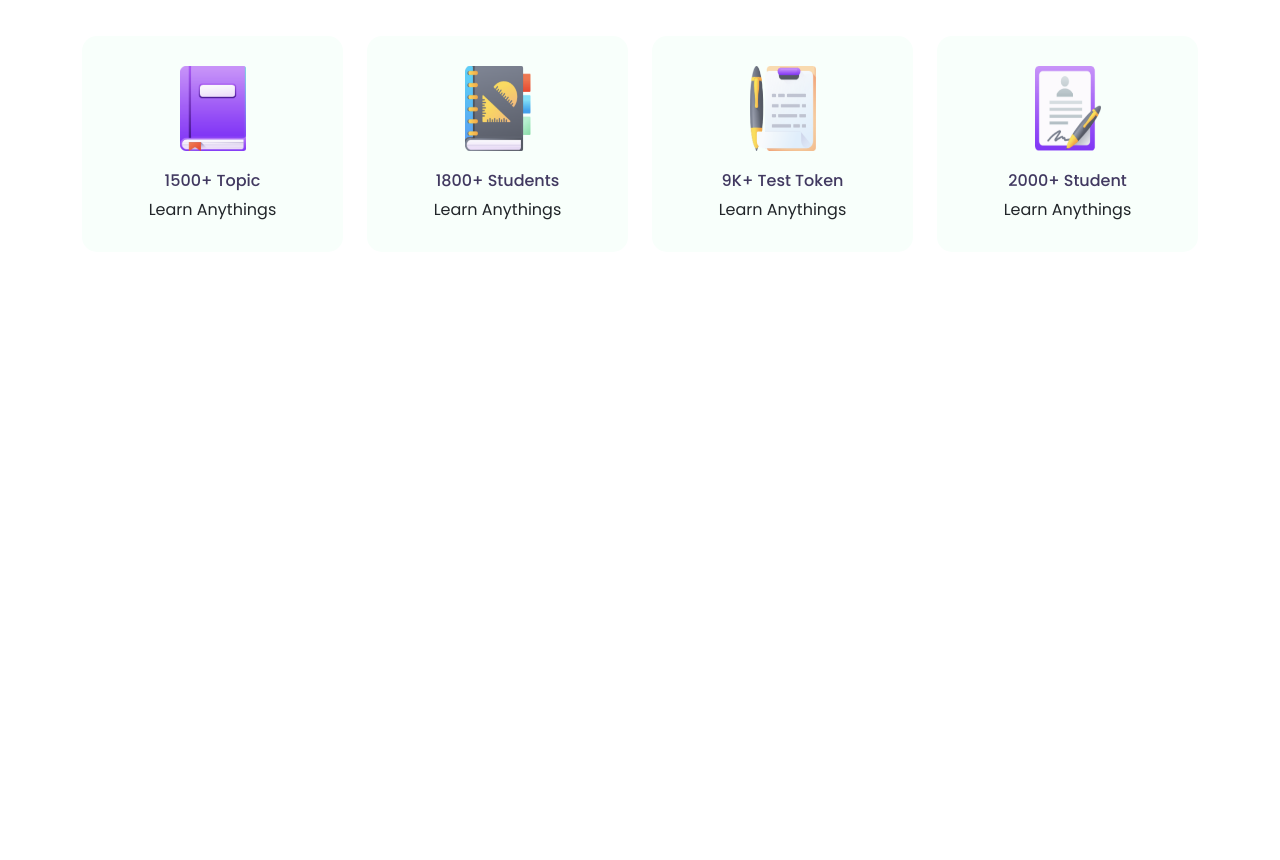
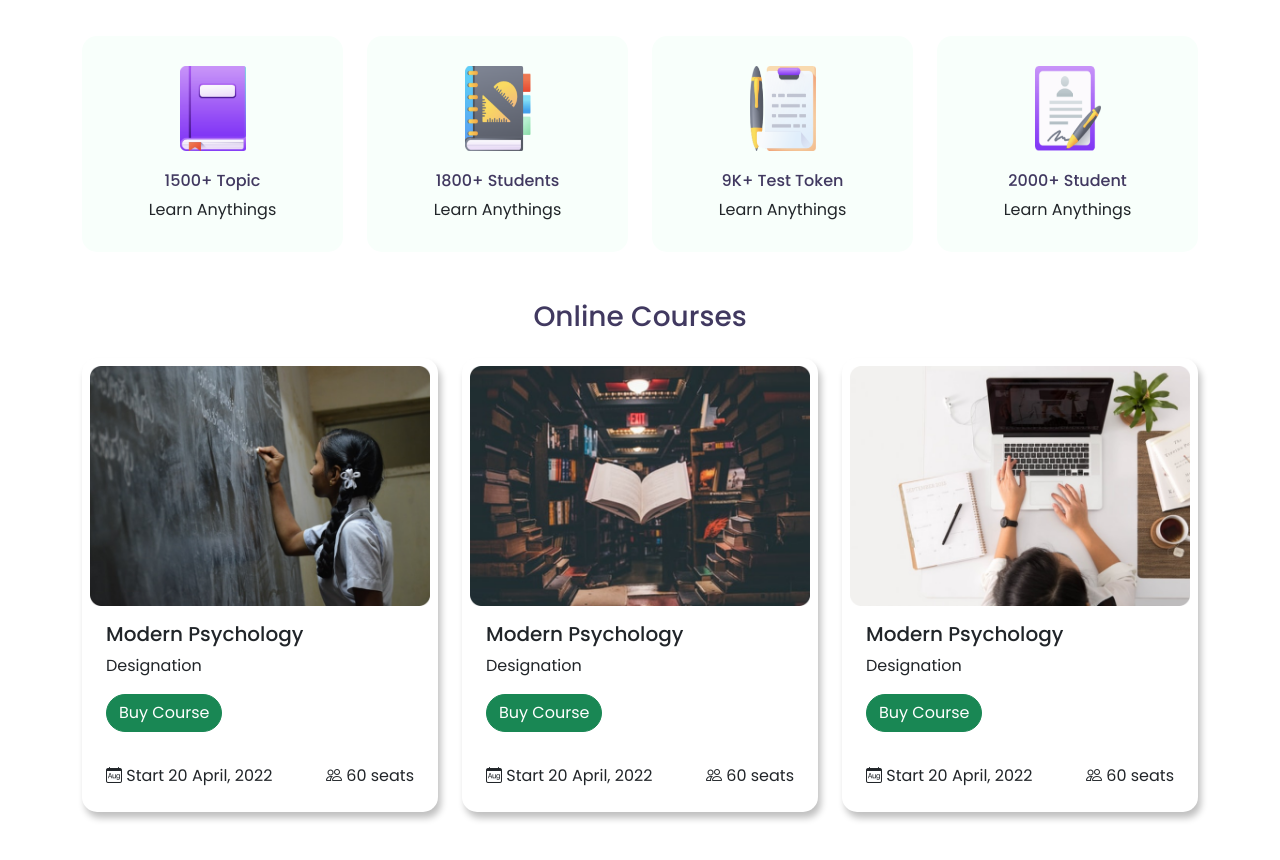
Before and after one commit to siamislam1603/E-School, a plain HTML site: page index.html in a window 1280 px wide. Shown: the part 510-1370 px from the top of the page. Before the commit the page ends 810 px from the top, so only its background shows below. Drawn offline with nearby package versions, Linux system fonts and the light colour scheme.

Commit message:
Added Courses section

```diff
--- a/CSS/style.css
+++ b/CSS/style.css
@@ -19,15 +19,18 @@ body{
     border-radius: 15px;
     padding: 30px 0px;
 }
+.text-blue,.books-bg>h6{
+    color: #413960;
+    text-align: center;
+}
 .books-bg>h6{
     margin-top: 20px;
-    color: #413960;
 }
 .books-bg:hover{
     background-color: white;
     box-shadow: 3px 6px 7px rgb(192, 192, 192);
 }
-.books-bg>h6,.books-bg>div{
+.books-bg>div{
     text-align: center;
 }
 .books-img{
@@ -36,3 +39,8 @@ body{
     display: inherit;
     margin: 0 auto;
 }
+.card{
+    border: none;
+    border-radius: 15px;
+    box-shadow: 3px 6px 7px rgb(192, 192, 192);
+}
--- a/index.html
+++ b/index.html
@@ -15,6 +15,10 @@
     <link
       href="https://fonts.googleapis.com/css2?family=Poppins:wght@400;500;600&display=swap"
       rel="stylesheet"
+    />
+    <link
+      rel="stylesheet"
+      href="https://cdn.jsdelivr.net/npm/bootstrap-icons@1.7.0/font/bootstrap-icons.css"
     />
     <link rel="stylesheet" href="CSS/style.css" />
     <link rel="shortcut icon" type="image/png" href="images/ICON/Logo.png" />
@@ -87,21 +91,21 @@
           <div class="books-bg">
             <img src="images/Icon/book.png" alt="" class="books-img" />
             <h6>1500+ Topic</h6>
-           <div>Learn Anythings</div>
+            <div>Learn Anythings</div>
           </div>
         </div>
         <div class="col-md-3 col-6 mb-5">
           <div class="books-bg">
             <img src="images/Icon/Students.png" alt="" class="books-img" />
             <h6>1800+ Students</h6>
-           <div>Learn Anythings</div>
+            <div>Learn Anythings</div>
           </div>
         </div>
         <div class="col-md-3 col-6 mb-5">
           <div class="books-bg">
             <img src="images/Icon/Test.png" alt="" class="books-img" />
             <h6>9K+ Test Token</h6>
-           <div>Learn Anythings</div>
+            <div>Learn Anythings</div>
           </div>
         </div>
         <div class="col-md-3 col-6 mb-5">
@@ -109,6 +113,89 @@
             <img src="images/Icon/Student.png" alt="" class="books-img" />
             <h6>2000+ Student</h6>
             <div>Learn Anythings</div>
+          </div>
+        </div>
+      </div>
+    </div>
+    <div id="courses" class="container mb-5">
+      <h3 class="text-blue mb-4">Online Courses</h3>
+      <div class="row row-cols-1 row-cols-md-3 g-4">
+        <div class="col">
+          <div class="card h-100 p-2">
+            <img
+              src="images/Photos/Morder pyschology.png"
+              class="card-img-top"
+              alt="..."
+            />
+            <div class="card-body">
+              <h5 class="card-title">Modern Psychology</h5>
+              <div>Designation</div>
+              <button class="btn btn-success rounded-pill my-3">
+                Buy Course
+              </button>
+              <div class="d-flex justify-content-between mt-3">
+                <div>
+                  <i class="bi bi-calendar-month"></i>
+                  Start 20 April, 2022
+                </div>
+                <div>
+                  <i class="bi bi-people"></i>
+                  60 seats
+                </div>
+              </div>
+            </div>
+          </div>
+        </div>
+        <div class="col">
+          <div class="card h-100 p-2">
+            <img
+              src="images/Photos/Morder psyc.png"
+              class="card-img-top"
+              alt="..."
+            />
+            <div class="card-body">
+              <h5 class="card-title">Modern Psychology</h5>
+              <div>Designation</div>
+              <button class="btn btn-success rounded-pill my-3">
+                Buy Course
+              </button>
+              <div class="d-flex justify-content-between mt-3">
+                <div>
+                  <i class="bi bi-calendar-month"></i>
+                  Start 20 April, 2022
+                </div>
+                <div>
+                  <i class="bi bi-people"></i>
+                  60 seats
+                </div>
+              </div>
+            </div>
+          </div>
+        </div>
+        <div class="col">
+          <div class="card h-100 p-2">
+            <img
+              src="images/Photos/Morder pychons.png"
+              class="card-img-top"
+              alt="..."
+            />
+            <div class="card-body">
+              <h5 class="card-title">Modern Psychology</h5>
+              <div>Designation</div>
+              <button class="btn btn-success rounded-pill my-3">
+                Buy Course
+              </button>
+              <div class="d-flex justify-content-between mt-3">
+                <div>
+                  <i class="bi bi-calendar-month"></i>
+                  Start 20 April, 2022
+                </div>
+                <div>
+                  <i class="bi bi-people"></i>
+                  60 seats
+                </div>
+              </div>
+            </div>
           </div>
         </div>
       </div>
```
